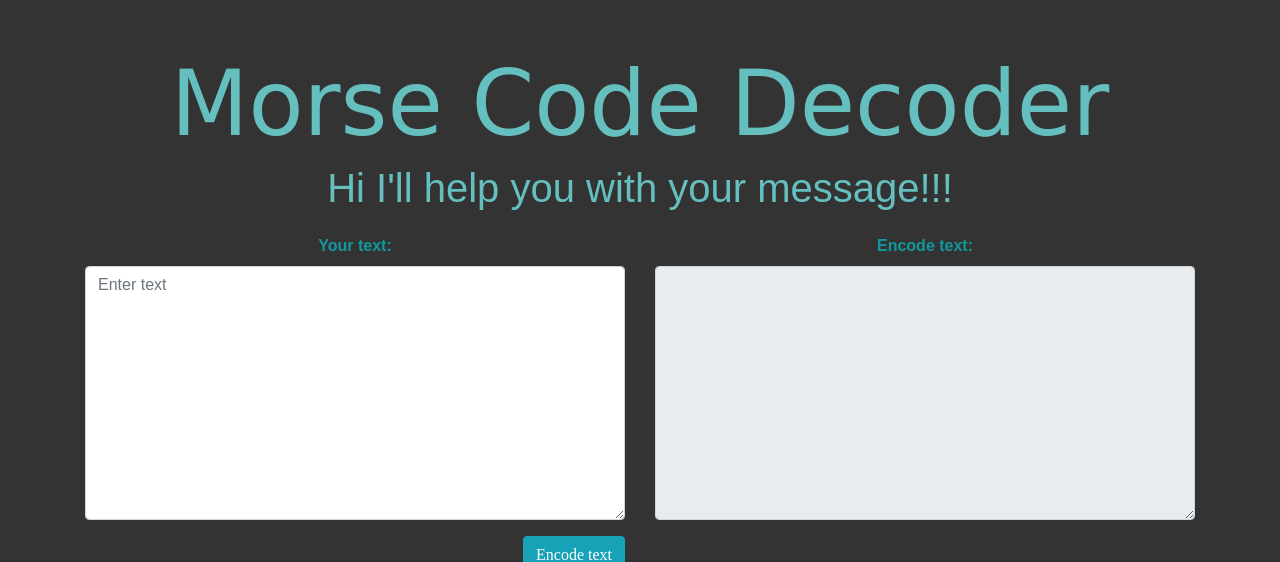
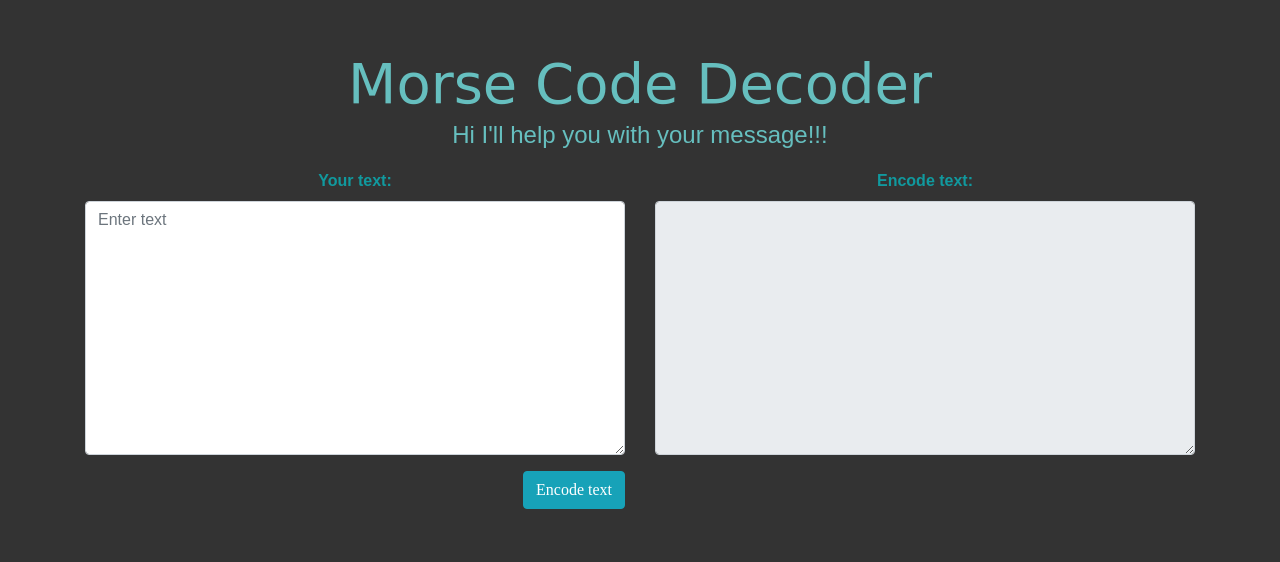
Before and after one commit to San4es87/Morse_Convert, a Flask app: page / in a window 1280 px wide. Shown: the top 562 px of the page. Run offline with Flask 2, Linux system fonts and the light colour scheme; some libraries are stand-ins or nearby versions.

Commit message:
change size

```diff
--- a/static/styles.css
+++ b/static/styles.css
@@ -9,13 +9,13 @@ body {
 h1 {
   margin: 50px auto 0 auto;
   font-family: 'Architects Daughter', cursive;
-  font-size: 5.625rem;
+  font-size: 3.5rem;
   color: #66BFBF;
 }
 
 p {
   font-family: 'Montserrat', sans-serif;
-  font-size: 2.5rem;
+  font-size: 1.5rem;
   color: #66BFBF;
   font-weight: normal;
 }
```
